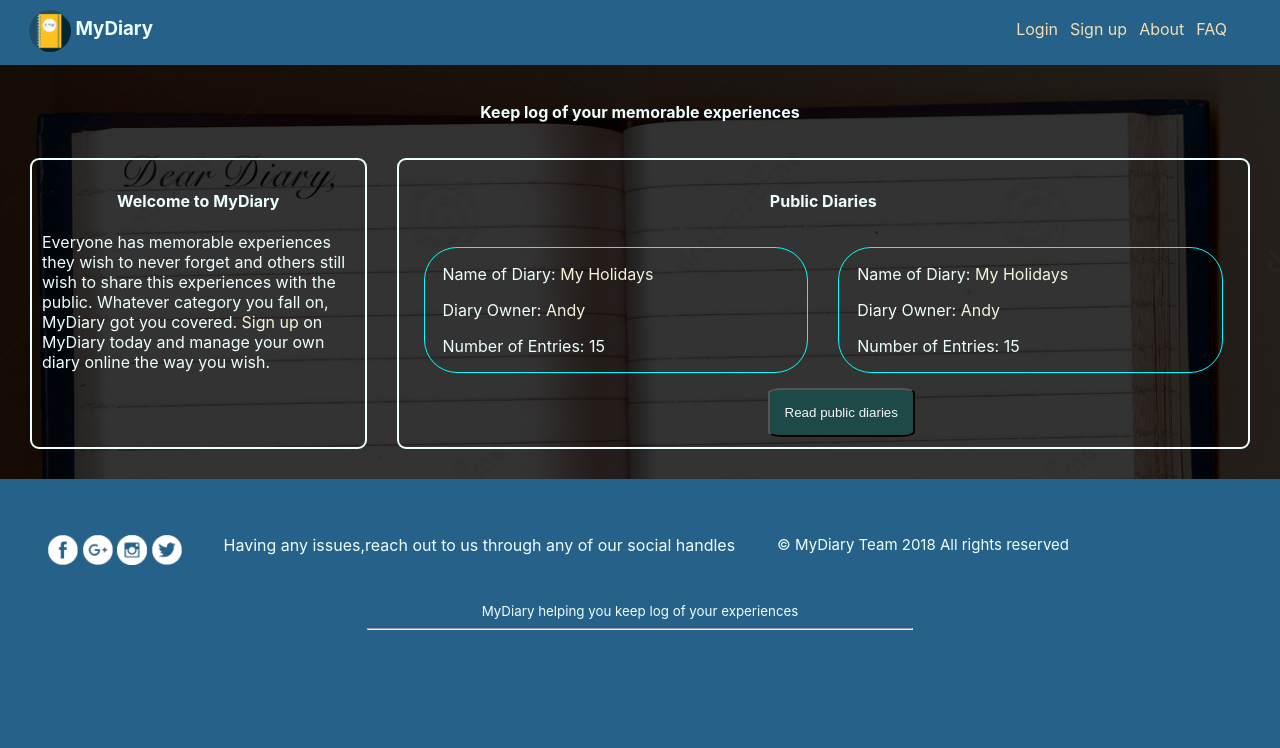
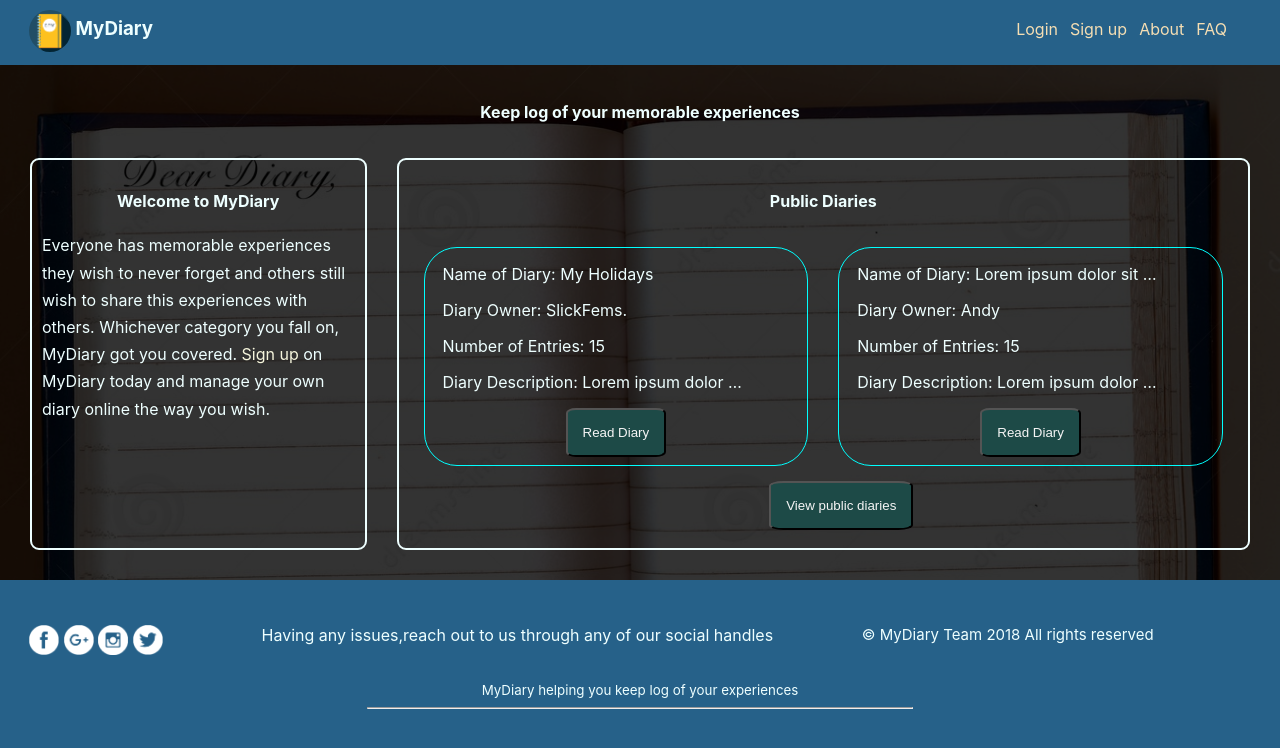
Before and after one commit to andrewinsoul/MyDiary, a plain HTML site: page UI/index.html in a window 1280 px wide. Drawn offline with Linux system fonts and the light colour scheme.

Commit message:
add read diary button to public diaries section and make margins of navbar and body to be constant

```diff
--- a/UI/assets/styles/index.css
+++ b/UI/assets/styles/index.css
@@ -21,6 +21,20 @@ footer div img.footer-img:hover {
   transition: .5s;
   transform: scale(1.2) rotate(360deg);
 }
+#social-handles {
+  margin-left: -10px;
+  margin-right: 60px;
+}
+.intro {
+  line-height: 1.7;
+}
+#reach {
+  margin-right: 4%;
+}
+#terms {
+  font-size: 15px;
+}
+
 div.row>div.section {
   border: 2px solid #eeffff;
   margin: 15px;
@@ -31,6 +45,24 @@ p>a {
   text-decoration: none;
   color: beige;
 }
+button {
+  padding: 15px;
+  border-radius: 10%;
+  background-color: #1d4a47;
+  color: whitesmoke;
+  margin-bottom: 8px;
+}
+.diary-section {
+  border: 1px solid cyan;
+  margin: 15px;
+  border-radius: 33px;
+}
+.diary-section > p {
+  white-space: nowrap;
+  max-width: 300px;
+  overflow: hidden;
+  text-overflow: ellipsis;
+}
 p>a:hover {
   color: #1d4a47;
 }
@@ -38,6 +70,6 @@ footer {
   margin-top: 25px;
 }
 footer>div {
-  margin: 11px;
+  margin-left: 19px;
   padding: 10px;
 }
--- a/UI/index.html
+++ b/UI/index.html
@@ -30,7 +30,7 @@
         </div>
       </div>
     </nav>
-    <main class="container">
+    <main>
       <div id="content">
         <div class="row">
           <div class="col"><center><h4>Keep log of your memorable experiences</h4></center></div>
@@ -38,42 +38,46 @@
         <div class="row">
           <div class="col-1 section">
             <center><h4>Welcome to MyDiary</h4></center>
-            <p>
-              Everyone has memorable experiences they wish to never forget and others still wish to share this experiences with the public. Whatever category you fall on, MyDiary got you covered. <a href="signup.html">Sign up </a>on MyDiary today and manage your own diary online the way you wish.
+            <p class="intro">
+              Everyone has memorable experiences they wish to never forget and others still wish to share this experiences with others. Whichever category you fall on, MyDiary got you covered. <a href="signup.html">Sign up </a>on MyDiary today and manage your own diary online the way you wish.
             </p>
           </div>
           <div class="col section">
             <center><h4>Public Diaries</h4></center>
             <div class="row">
-              <div class="col" style="border: 1px solid cyan; margin: 15px; border-radius: 33px;">
-                <p>Name of Diary: <a href="#">My Holidays</a></p>
-                <p>Diary Owner: <a href="#">Andy</a></p>
+              <div class="col diary-section">
+                <p>Name of Diary: My Holidays</p>
+                <p>Diary Owner: SlickFems.</p>
                 <p>Number of Entries: 15</p>
+                <p>Diary Description: Lorem ipsum dolor sit amet consectetur adipisicing elit. Deserunt a autem facere magni assumenda deleniti fuga harum sunt molestiae debitis quae laudantium ad quisquam, dignissimos commodi hic voluptatibus? Porro, quae.</p>
+                <center><button>Read Diary</button> </center>
               </div>
-              <div class="col" style="border: 1px solid cyan; margin: 15px; border-radius: 33px;">
-                <p>Name of Diary: <a href="#">My Holidays</a></p>
-                <p>Diary Owner: <a href="#">Andy</a></p>
+              <div class="col diary-section">
+                <p>Name of Diary: Lorem ipsum dolor sit amet consectetur adipisicing elit. Laborum, magni. In temporibus facere facilis consequuntur odio! Dicta odit alias amet temporibus tempora eveniet sapiente eaque, pariatur asperiores sed, quos dolor?/p>
+                <p>Diary Owner: Andy</p>
                 <p>Number of Entries: 15</p>
+                <p>Diary Description: Lorem ipsum dolor sit amet consectetur adipisicing elit. Deserunt a autem facere magni assumenda deleniti fuga harum sunt molestiae debitis quae laudantium ad quisquam, dignissimos commodi hic voluptatibus? Porro, quae.</p>
+                <center ><button>Read Diary</button></center>
               </div>
             </div>
             <div class="col">
-              <center><button style="padding: 15px; border-radius: 10%; background-color: #1d4a47; color: whitesmoke">Read public diaries </button></center>
+              <center><button>View public diaries </button></center>
             </div>
           </div>
         </div>
       </div>
     </main>
     <footer>
-      <div style="margin-left: 9px">
+      <div id="social-handles">
         <img class="footer-img" src="./assets/images/facebook-icon.png"/>
         <img class="footer-img" src="./assets/images/google-icon.png"/>
         <img class="footer-img" src="./assets/images/instagram-icon.png"/>
         <img class="footer-img" src="./assets/images/twitter-icon.png"/>
       </div>
-      <div>
+      <div id="reach">
         Having any issues,reach out to us through any of our social handles
       </div>
-      <div style="font-size: 15px;">
+      <div id="terms">
         &copy; MyDiary Team 2018 All rights reserved
       </div>
     </footer>
```
